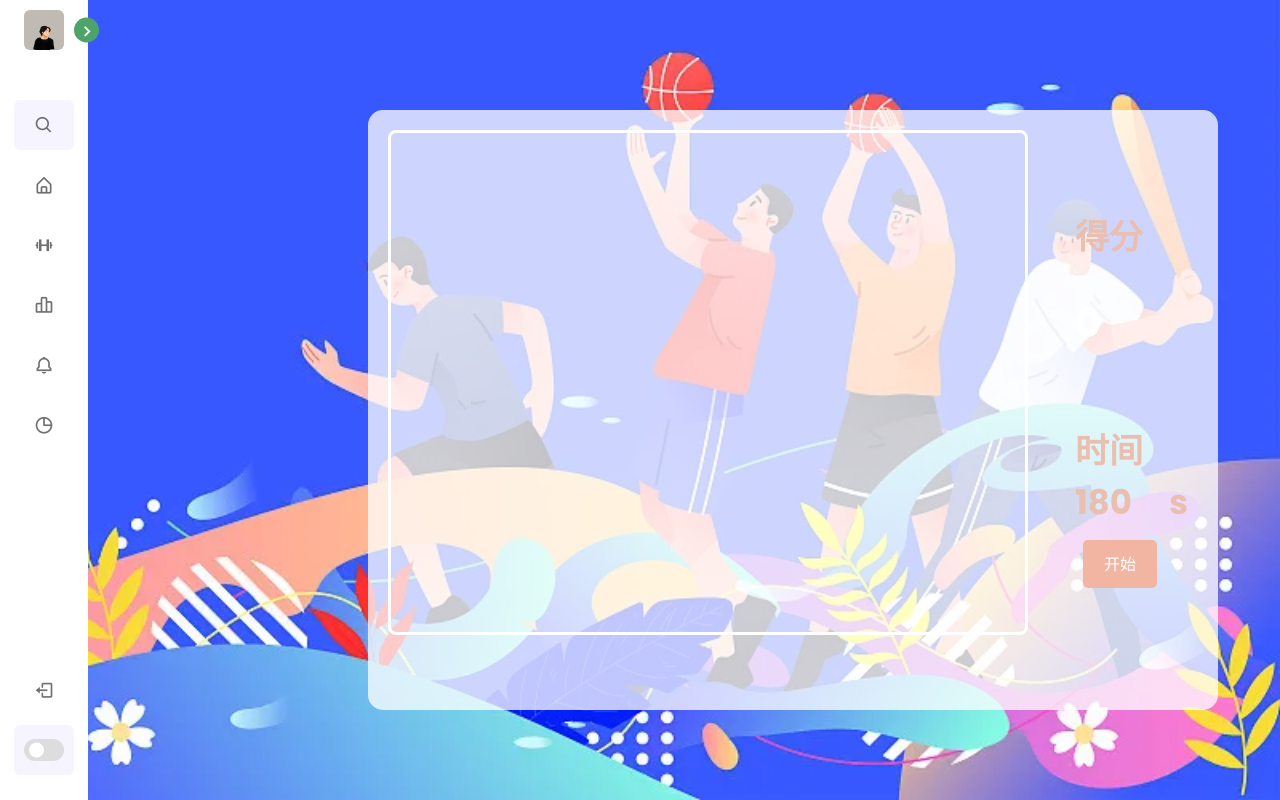
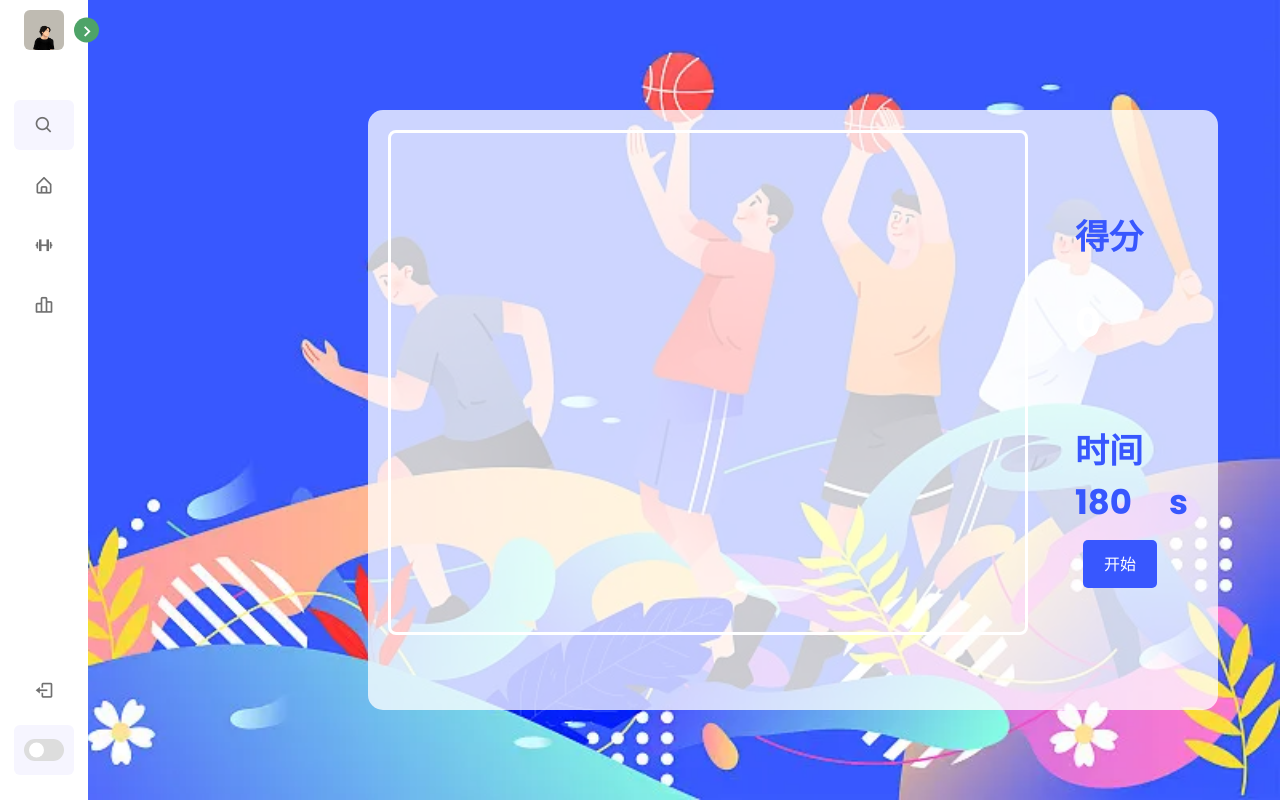
Before and after one commit to Cu737/exercise-every-day, a Django app: template app01/templates/fwc.html in a window 1280 px wide. Run offline with Django 4.2, Linux system fonts and the light colour scheme; the template is opened without the code that fills it, so the values that code supplies are empty; some libraries are stand-ins or nearby versions.

Commit message:
删除无用按钮，修改前端颜色。

```diff
--- a/app01/templates/fwc.html
+++ b/app01/templates/fwc.html
@@ -17,7 +17,7 @@
         }
 
         .time {
-            color: rgb(234, 191, 176);
+            color: rgb(56, 87, 254);
             font-size: 34px;
             font-weight: bolder;
         }
@@ -68,7 +68,7 @@
             margin-left: 45px;
             padding: 10px 20px;
             font-size: 16px;
-            background-color: rgb(241, 181, 162);
+            background-color: rgb(56, 87, 254);
             color: #fff;
             border: 1px solid transparent;
             border-radius: 5px;
@@ -77,8 +77,8 @@
 
         #start-btn:hover {
             background-color: #fff;
-            color: rgb(241, 181, 162);
-            border: 1px solid rgb(241, 181, 162);
+            color: rgb(56, 87, 254);
+            border: 1px solid rgb(56, 87, 254);
         }
     </style>
 {% endblock %}
--- a/app01/templates/index.html
+++ b/app01/templates/index.html
@@ -69,20 +69,7 @@
                     </a>
                 </li>
 
-                <li class="nav-link">
-                    <a href="#">
-                        <i class='bx bx-bell icon'></i>
-                        <span class="text nav-text">Notifications</span>
-                    </a>
-                </li>
 
-                <li class="nav-link">
-                    <a href="#">
-                        <i class='bx bx-pie-chart-alt icon'></i>
-                        <span class="text nav-text">History</span>
-                    </a>
-                </li>
-            </ul>
         </div>
         <div class="bottom-content">
             <li>
```
Also changed, not shown: app01/static/css/game.css (+5 -5 lines).
